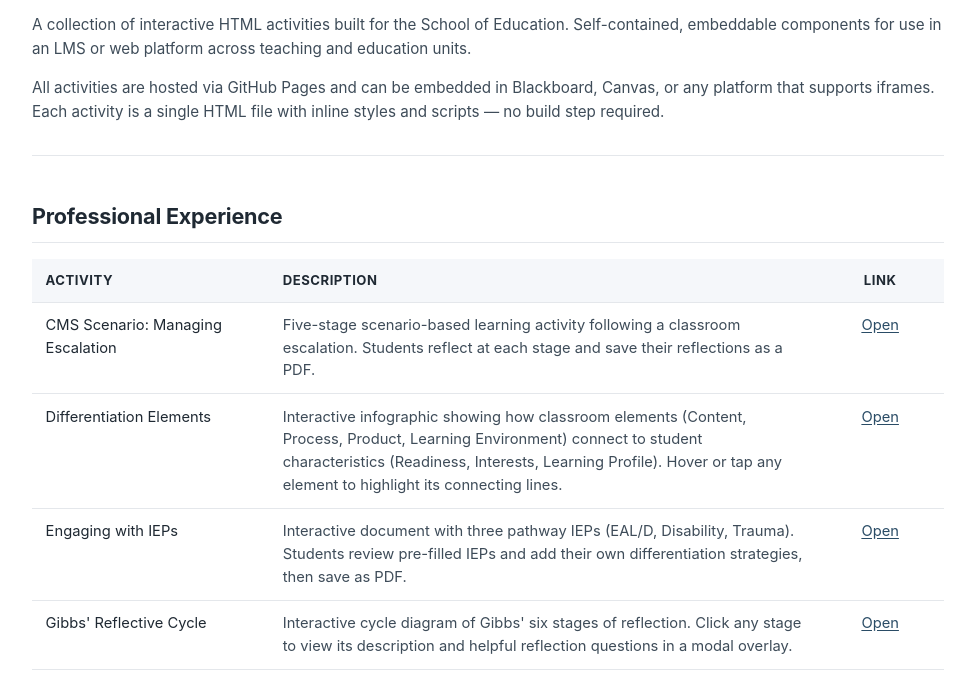
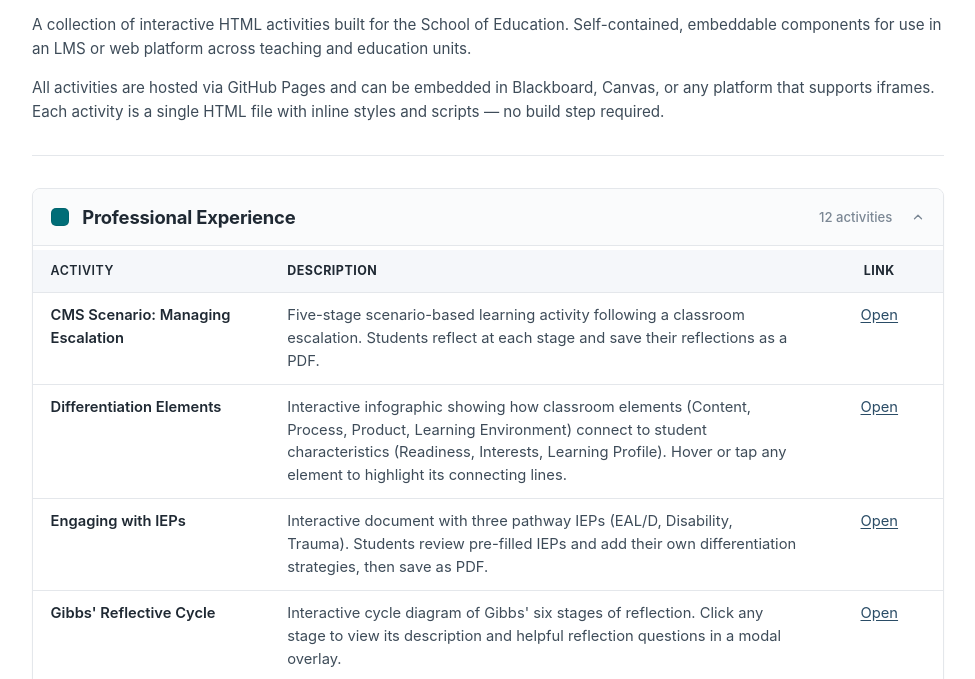
Before and after one commit to Hum-EdTT/soe-activities, a plain HTML site: page index.html in a window 1280 px wide. Shown: the part 103-782 px from the top of the page, without its empty margins (152-1127 px from the left). Drawn offline with Linux system fonts and the light colour scheme.

Commit message:
Update index.html

```diff
--- a/index.html
+++ b/index.html
@@ -47,16 +47,6 @@
     border-bottom: 1px solid var(--line);
   }
 
-  h2 {
-    font-size: 1.35rem;
-    font-weight: 700;
-    color: var(--ink);
-    margin: 2.75rem 0 1rem;
-    letter-spacing: -0.01em;
-    padding-bottom: 0.5rem;
-    border-bottom: 1px solid var(--line);
-  }
-
   p {
     color: var(--ink-soft);
     font-size: 0.95rem;
@@ -77,16 +67,95 @@
     margin: 2rem 0;
   }
 
-  /* Tables */
+  /* ===== Subject area accordions ===== */
+  .subject {
+    margin-top: 1.5rem;
+    border: 1px solid var(--line);
+    border-radius: 8px;
+    overflow: hidden;
+    background: var(--bg);
+  }
+  .subject[open] {
+    box-shadow: 0 1px 2px rgba(31, 41, 51, 0.03);
+  }
+  .subject summary {
+    display: flex;
+    align-items: center;
+    gap: 0.85rem;
+    padding: 0.85rem 1.1rem;
+    cursor: pointer;
+    list-style: none;
+    background: #fafbfc;
+    border-bottom: 1px solid transparent;
+    transition: background-color 0.15s ease, border-color 0.15s ease;
+    user-select: none;
+  }
+  .subject summary:hover { background: #f4f6f8; }
+  .subject[open] summary { border-bottom-color: var(--line); background: #fafbfc; }
+  .subject summary::-webkit-details-marker { display: none; }
+  .subject summary:focus-visible {
+    outline: 2px solid var(--link);
+    outline-offset: -2px;
+  }
+
+  .subject-swatch {
+    width: 18px;
+    height: 18px;
+    border-radius: 5px;
+    flex-shrink: 0;
+    border: 1px solid rgba(0, 0, 0, 0.08);
+  }
+
+  .subject-title {
+    font-size: 1.15rem;
+    font-weight: 700;
+    color: var(--ink);
+    letter-spacing: -0.01em;
+    flex: 1;
+    margin: 0;
+  }
+
+  .subject-count {
+    font-size: 0.82rem;
+    font-weight: 500;
+    color: var(--muted);
+    margin-right: 0.35rem;
+  }
+
+  .subject-chevron {
+    width: 14px;
+    height: 14px;
+    stroke: var(--muted);
+    fill: none;
+    stroke-width: 2.2;
+    stroke-linecap: round;
+    stroke-linejoin: round;
+    transition: transform 0.2s ease;
+    flex-shrink: 0;
+  }
+  .subject[open] .subject-chevron { transform: rotate(180deg); }
+
+  .subject-body {
+    padding: 0.25rem 0 0.25rem;
+  }
+  .subject-empty {
+    padding: 1.5rem 1.25rem;
+    color: var(--muted);
+    font-style: italic;
+    font-size: 0.9rem;
+    text-align: center;
+  }
+
+  /* ===== Tables ===== */
   table {
     width: 100%;
     border-collapse: collapse;
-    margin: 0.5rem 0 1rem;
+    margin: 0;
     font-size: 0.92rem;
   }
   th, td {
     text-align: left;
-    padding: 0.7rem 0.85rem;
+    padding: 0.7rem 1.1rem;
     border-bottom: 1px solid var(--line);
     vertical-align: top;
   }
@@ -94,18 +163,16 @@
     background: var(--table-header-bg);
     font-weight: 700;
     color: var(--ink);
-    font-size: 0.82rem;
+    font-size: 0.78rem;
     text-transform: uppercase;
     letter-spacing: 0.04em;
     border-bottom: 1.5px solid var(--line);
   }
-  td {
-    color: var(--ink-soft);
-  }
-  tr:last-child td { border-bottom: none; }
-  tr:hover td { background: var(--line-soft); }
+  td { color: var(--ink-soft); }
+  tbody tr:last-child td { border-bottom: none; }
+  tbody tr:hover td { background: var(--line-soft); }
 
-  .col-name { width: 26%; color: var(--ink); }
+  .col-name { width: 26%; font-weight: 600; color: var(--ink); }
   .col-desc { width: 60%; }
   .col-link { width: 14%; text-align: center; white-space: nowrap; }
 
@@ -113,13 +180,12 @@
     /* Stack tables on narrow screens */
     table, thead, tbody, tr, th, td { display: block; }
     thead { display: none; }
-    tr {
-      border: 1px solid var(--line);
-      border-radius: 6px;
-      margin-bottom: 0.85rem;
-      padding: 0.65rem 0.85rem;
+    tbody tr {
+      border-bottom: 1px solid var(--line);
+      padding: 0.85rem 1.1rem;
     }
-    tr:hover td { background: transparent; }
+    tbody tr:last-child { border-bottom: none; }
+    tbody tr:hover td { background: transparent; }
     td { border: none; padding: 0.25rem 0; }
     .col-name { font-size: 1rem; margin-bottom: 0.35rem; }
     .col-desc { color: var(--muted); font-size: 0.9rem; margin-bottom: 0.5rem; }
@@ -151,12 +217,18 @@
 
   <!-- ============================================================
        PROFESSIONAL EXPERIENCE
-       To add a new activity: copy any <tr>...</tr> block below and
-       update the three cells. To add a new subject area: copy this
-       whole section (from <h2> down to </table>) and update.
+       To add a new activity: copy any <tr>...</tr> block in this
+       tbody and update the three cells.
+       Colour square = subject area colour (edit .subject-swatch style).
        ============================================================ -->
-  <h2>Professional Experience</h2>
-
+  <details class="subject" open>
+    <summary>
+      <span class="subject-swatch" style="background: #006d77;"></span>
+      <span class="subject-title">Professional Experience</span>
+      <span class="subject-count">12 activities</span>
+      <svg class="subject-chevron" viewBox="0 0 24 24"><polyline points="6 9 12 15 18 9"/></svg>
+    </summary>
+    <div class="subject-body">
       <table>
         <thead>
           <tr>
@@ -185,6 +257,11 @@
             <td class="col-name">Gibbs' Reflective Cycle</td>
             <td class="col-desc">Interactive cycle diagram of Gibbs' six stages of reflection. Click any stage to view its description and helpful reflection questions in a modal overlay.</td>
             <td class="col-link"><a href="professional-experience/gibbs-reflective-cycle.html">Open</a></td>
+          </tr>
+          <tr>
+            <td class="col-name">Build a Hamburger</td>
+            <td class="col-desc">Drag-and-drop sequencing activity. Students build the perfect burger by stacking ingredients in the correct order.</td>
+            <td class="col-link"><a href="professional-experience/hamburger-activity.html">Open</a></td>
           </tr>
           <tr>
             <td class="col-name">Lesson Builder &mdash; Expert</td>
@@ -223,32 +300,42 @@
           </tr>
         </tbody>
       </table>
+    </div>
+  </details>
 
 
   <!-- ============================================================
-       FUTURE SUBJECT AREA TEMPLATE
-       Copy this block, uncomment, rename, and populate.
+       MATHEMATICS
+       Example of a new subject area. Empty for now.
+       When activities are added, replace the .subject-empty block
+       with a full <table> block (see Professional Experience above).
+       Update the .subject-count to reflect the number of activities.
        ============================================================ -->
-  <!--
-  <h2>[Subject Area Name]</h2>
+  <details class="subject">
+    <summary>
+      <span class="subject-swatch" style="background: #2E4AA6;"></span>
+      <span class="subject-title">Mathematics</span>
+      <span class="subject-count">No activities yet</span>
+      <svg class="subject-chevron" viewBox="0 0 24 24"><polyline points="6 9 12 15 18 9"/></svg>
+    </summary>
+    <div class="subject-body">
+      <div class="subject-empty">No activities have been added for this subject area yet.</div>
+    </div>
+  </details>
 
-  <table>
-    <thead>
-      <tr>
-        <th class="col-name">Activity</th>
-        <th class="col-desc">Description</th>
-        <th class="col-link">Link</th>
-      </tr>
-    </thead>
-    <tbody>
-      <tr>
-        <td class="col-name">Activity name here</td>
-        <td class="col-desc">Description here.</td>
-        <td class="col-link"><a href="[folder-name]/[filename].html">Open</a></td>
-      </tr>
-    </tbody>
-  </table>
-  -->
+
+  <!-- ============================================================
+       TO ADD A NEW SUBJECT AREA
+       Copy an entire <details class="subject">...</details> block
+       above. Update:
+         - the swatch background colour (subject area primary)
+         - the subject-title text
+         - the subject-count
+         - the table body (or leave the empty state if starting fresh)
+       Include `open` on the <details> tag if you want it expanded
+       by default. Leave it off for collapsed by default.
+       ============================================================ -->
+
 
   <footer>
     <p>Created by the School of Education's EdTech Team. For enquiries or to request a new activity, contact <a href="mailto:Hum-EdTT@curtin.edu.au">Hum-EdTT@curtin.edu.au</a>.</p>
```
Lines whose indentation alone changed are shown as unchanged.
